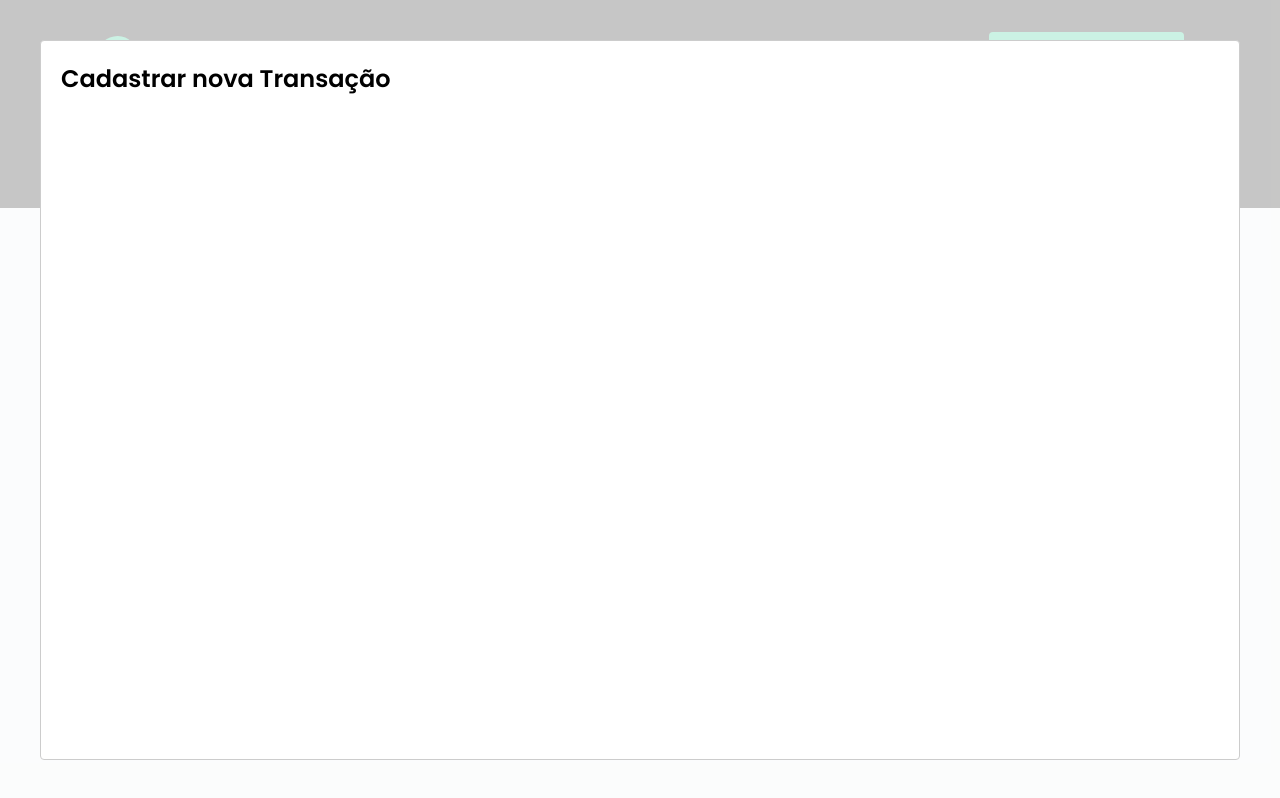
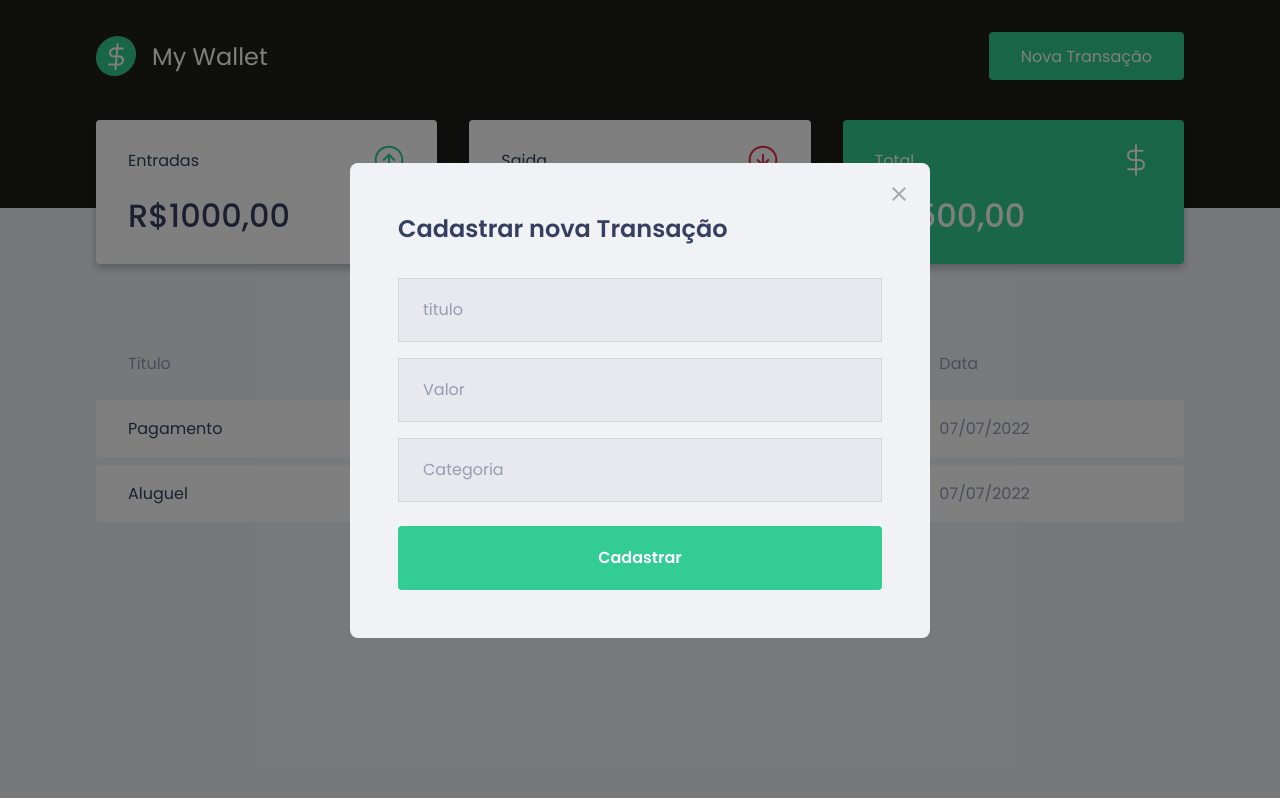
Before and after one commit to jeffersontk/MyWallet, a React (Create React App) app: page / in a window 1280 px wide. Both pictures are taken after a click on the button "Nova Transação". Built offline with nearby package versions, Linux system fonts and the light colour scheme; no server answers; what miragejs would draw is missing.

Commit message:
start form modal

```diff
--- a/src/App.tsx
+++ b/src/App.tsx
@@ -2,6 +2,7 @@
 import Modal from "react-modal";
 import { Dashboard } from "./components/Dashboard";
 import { Header } from "./components/Header";
+import { NewTransactionModal } from "./components/NewTransactionModal";
 
 Modal.setAppElement('#root')
 
@@ -11,19 +12,19 @@
   const handleToggleModalNewTransaction = () => {
     setToggleModalNewTransaction(!toggleModalNewTransaction)
   }
+
   return (
     <>
       <Header
         onOpenNewTransactionModal={handleToggleModalNewTransaction}
       />
+
       <Dashboard />
 
-      <Modal
+      <NewTransactionModal
         isOpen={toggleModalNewTransaction}
         onRequestClose={handleToggleModalNewTransaction}
-      >
-        <h2>Cadastrar nova Transação</h2>
-      </Modal>
+      />
     </>
   );
 }
--- /dev/null
+++ b/src/components/NewTransactionModal/index.tsx
@@ -0,0 +1,45 @@
+import Modal from "react-modal";
+import { Container } from "./style";
+import CloseIcon from '../../assets/close.svg'
+
+interface NewTransactionModalProps {
+  isOpen: boolean;
+  onRequestClose: () => void;
+}
+
+export function NewTransactionModal({ isOpen, onRequestClose }: NewTransactionModalProps) {
+  return (
+    <Modal
+      isOpen={isOpen}
+      onRequestClose={onRequestClose}
+      overlayClassName="react-modal-overlay"
+      className="react-modal-content"
+    >
+      <button
+        type="button"
+        onClick={onRequestClose}
+        className="react-modal-close"
+      >
+        <img src={CloseIcon} alt="Fechar" />
+      </button>
+      <Container>
+        <h2>Cadastrar nova Transação</h2>
+
+        <input
+          placeholder="titulo"
+        />
+        <input
+          type="number"
+          placeholder="Valor"
+        />
+        <input
+          placeholder="Categoria"
+        />
+
+        <button type="submit">
+          Cadastrar
+        </button>
+      </Container>
+    </Modal>
+  )
+}
--- /dev/null
+++ b/src/components/NewTransactionModal/style.ts
@@ -0,0 +1,48 @@
+import styled from "styled-components";
+export const Container = styled.form`
+  h2{
+    color: var(--text-title);
+    font-size: 1.5rem;
+    margin-bottom: 2rem;
+  }
+
+  input {
+    width: 100%;
+    padding: 0 1.5rem;
+    height: 4rem;
+    border: 0.25rem;
+
+    border: 1px solid #d7d7d7;
+    background: #e7e9ee;
+
+    font-weight: 400;
+    font-size: 1rem;
+
+    &::placeholder {
+      color: var(--text-body);
+    }
+
+    & + input {
+      margin-top: 1rem;
+    }
+  }
+
+  button[type="submit"]{
+    width: 100%;
+    padding: 0 1.5rem;
+    height: 4rem;
+    background: var(--green);
+    color: #fff;
+    border-radius: 0.25rem;
+    border: 0;
+    font-size: 1rem;
+    margin-top: 1.5rem;
+    font-weight: 600;
+
+    transition: filter 0.2;
+
+    &:hover{
+      filter: brightness(0.95);
+    }
+  }
+`
--- a/src/styles/global.ts
+++ b/src/styles/global.ts
@@ -52,4 +52,41 @@
     opacity: 0.6;
     cursor: not-allowed;
   }
+
+  .react-modal-overlay{
+    background: rgba(0,0,0, 0.5);
+
+    position: fixed;
+    top:0;
+    bottom: 0;
+    right:0;
+    left:0;
+
+    display: flex;
+    align-items: center;
+    justify-content: center;
+  }
+
+  .react-modal-content{
+    width: 100%;
+    max-width: 580px;
+    background: var(--background);
+    padding: 3rem;
+    position: relative;
+    border-radius: 0.5rem;
+  }
+
+  .react-modal-close{
+    position: absolute;
+    right: 1.5rem;
+    top: 1.5rem;
+    border: 0;
+    background: transparent;
+
+    transition: filter 0.2s;
+
+    &:hover {
+      filter: brightness(0.7)
+    }
+  }
 `
```
